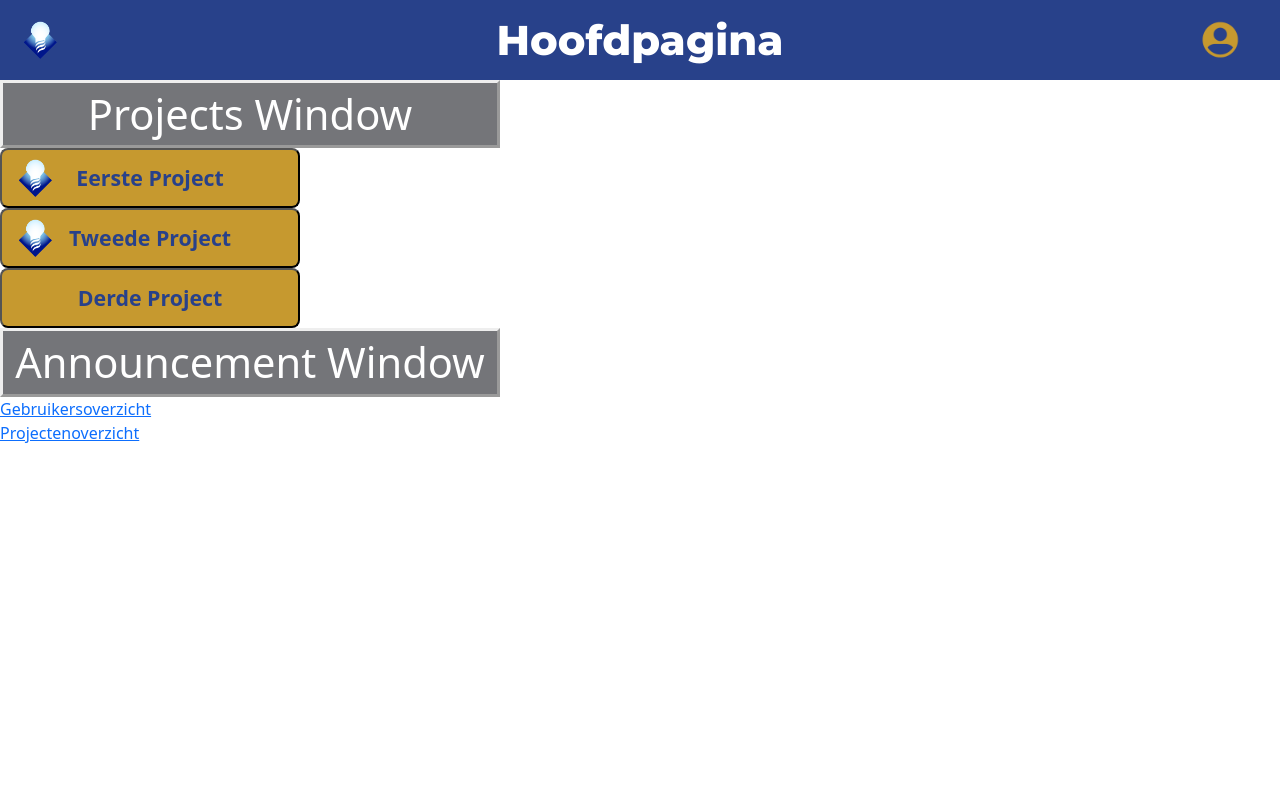
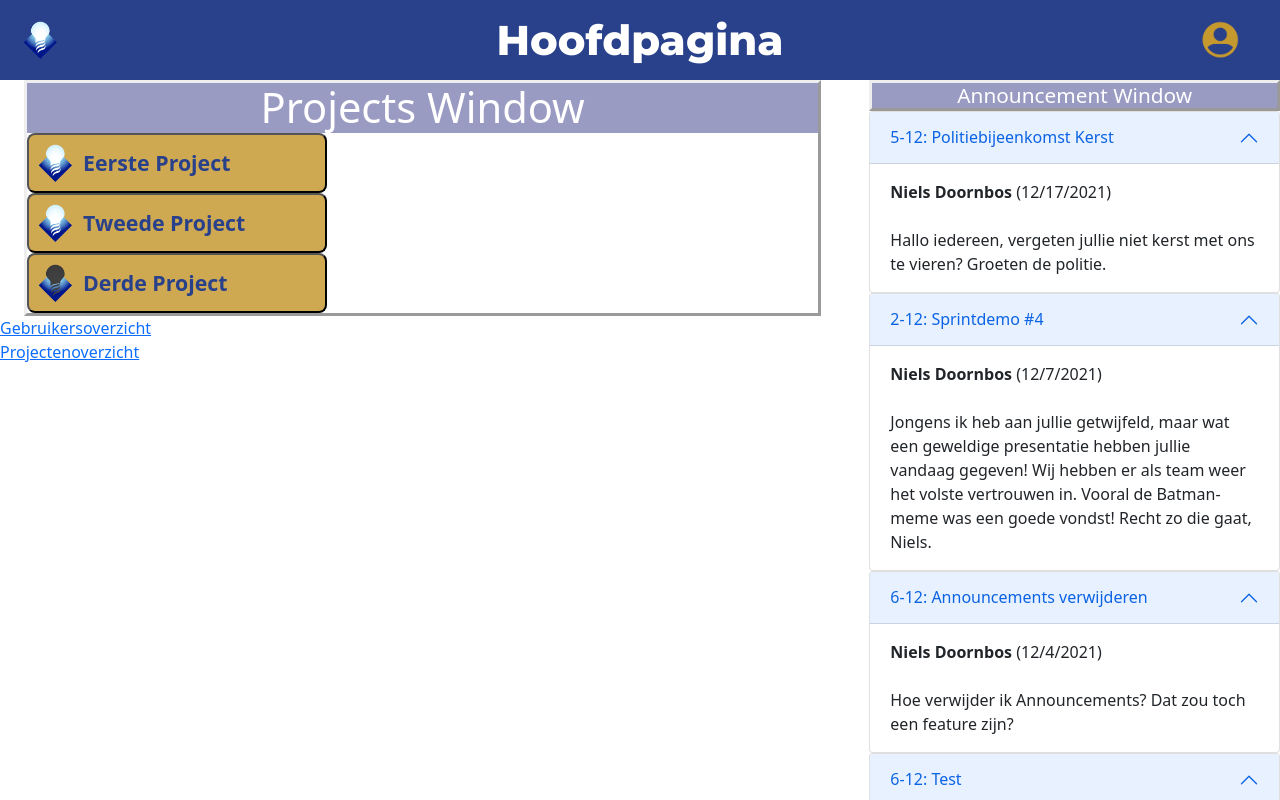
Before and after one commit to Hayo1706/Innovatiehuis-Intranet, a Vue app in the folder intranet-project/: page /home in a window 1280 px wide. Shown: the top 800 px of the page. Built offline with nearby package versions, Linux system fonts and the light colour scheme.

Commit message:
AnnouncementWindow v0.1, kleine toevoegingen

```diff
--- a/intranet-project/src/main.css
+++ b/intranet-project/src/main.css
@@ -11,6 +11,13 @@
     src: url(./fonts/AdelleSansEXT-Thin.ttf);
   }
 
-  body {
-    margin: 0;
-  }
+:root {
+  --blue1: #28418a;
+  --blue2: #515c99;
+  --blue3: #7579ac;
+  --blue4: #9a9bc2;
+  --gold1: #c6992f;
+  --gold2: #cfa852;
+  --gold3: #d9bb7b;
+  --gold4: #e4cfa2;
+}
--- a/intranet-project/src/pages/home/HomePage.vue
+++ b/intranet-project/src/pages/home/HomePage.vue
@@ -1,10 +1,14 @@
 <template>
-    <div>
-      <ProjectsWindow />
-      <AnnouncementWindow />
-      <router-link to="/manage/users" id="golden button">Gebruikersoverzicht</router-link>
-      <br>
-      <router-link to="/manage/projects" id="golden button">Projectenoverzicht</router-link>
+    <div class="row">
+      <div class= "col-8">
+        <ProjectsWindow />
+        <router-link to="/manage/users" id="golden button">Gebruikersoverzicht</router-link>
+        <br>
+        <router-link to="/manage/projects" id="golden button">Projectenoverzicht</router-link>
+      </div>
+      <div class= "col-4">
+        <AnnouncementWindow />
+      </div>
     </div>
 </template>
 
--- a/intranet-project/src/pages/manage/projects/ProjectsHeader.vue
+++ b/intranet-project/src/pages/manage/projects/ProjectsHeader.vue
@@ -27,7 +27,7 @@ export default {
   width: 100%;
   box-sizing: border-box;
   min-height: 10vh;
-  background-color: #28418a;
+  background-color: var(--blue1);
   border-top: white 2px solid;
   color: white;
   font-size: calc(1vw + 1vh);
--- a/intranet-project/src/pages/manage/users/UsersPage.vue
+++ b/intranet-project/src/pages/manage/users/UsersPage.vue
@@ -58,7 +58,7 @@ export default {
   width: 100%;
   box-sizing: border-box;
   min-height: 10vh;
-  background-color: #28418a;
+  background-color: var(--blue1);
   border: white 5px solid;
   margin-top: 1vh;
   color: white;
--- a/intranet-project/src/pages/project/FilesView.vue
+++ b/intranet-project/src/pages/project/FilesView.vue
@@ -35,7 +35,7 @@ export default {
 
 <style scoped>
 p {
-    background-color: #28418a;
+    background-color: var(--blue1);
 }
 .filesview {
   color: white;
--- a/intranet-project/src/pages/project/FoldersView.vue
+++ b/intranet-project/src/pages/project/FoldersView.vue
@@ -37,7 +37,7 @@ export default {
 
 <style scoped>
 p {
-    background-color: #28418a;
+    background-color: var(--blue1);
 }
 .folderview {
   color: white;
--- a/intranet-project/src/pages/user/PersonalDetails.vue
+++ b/intranet-project/src/pages/user/PersonalDetails.vue
@@ -25,7 +25,7 @@ p {
   width: 500px;
   margin: 0;
   text-align: center;
-  background-color: #747579;
+  background-color: var(--blue4);
   border-style: outset;
   }
 </style>
--- /dev/null
+++ b/intranet-project/src/shared_components/Announcement.vue
@@ -0,0 +1,61 @@
+<template>
+    <div class="accordion-item">
+        <h2 class="accordion-header" :id="'heading' + this.id">
+            <button class="accordion-button" type="button" data-bs-toggle="collapse" :data-bs-target="'#collapse' + this.id" aria-expanded="false" aria-controls="panelsStayOpen-collapseOne">
+                {{ this.date.getUTCDay() }}-{{ this.date.getUTCMonth()+1 }}: {{ this.title }}
+            </button>
+        </h2>
+        <div :id="'collapse' + this.id" class="accordion-collapse collapse show" :aria-labelledby="'heading' + this.id">
+            <div class="accordion-body">
+                <strong>{{ this.username }}</strong> ({{this.date.toLocaleDateString()}}) <br><br>
+                {{ this.content }}
+            </div>
+        </div>
+    </div>
+</template>
+
+<script>
+export default {
+  name: "Announcement",
+  props: {
+    id: {
+        type: Number,
+        required: true
+    },
+    date: {
+        type: Date,
+        required: true
+    },
+    userid: {
+        type: Number,
+        required: true
+    },
+    username: {
+        type: String,
+        required: true
+    },
+    title: {
+        type: String,
+        required: true
+    },
+    content: {
+        type: String,
+        required: true
+    },
+  },
+  data: function () {
+    return {
+
+    };
+  },
+}
+</script>
+
+<style scoped>
+#accordion-header {
+    background-color: blue;
+}
+#accordion-body {
+    background-color: blue;
+}
+</style>
--- a/intranet-project/src/shared_components/AnnouncementWindow.vue
+++ b/intranet-project/src/shared_components/AnnouncementWindow.vue
@@ -1,31 +1,53 @@
 <template>
-    <div>
-      <p>Announcement Window</p>
+  <div id="announcementDiv">
+    <h1 id="title">Announcement Window</h1>
+
+    <div class="accordion" v-for="announcement in announcements" :key="announcement.id">
+      <Announcement
+        v-bind:id="announcement.id"
+        v-bind:date="announcement.date"
+        v-bind:userid="announcement.userid"
+        v-bind:username="announcement.username"
+        v-bind:title="announcement.title"
+        v-bind:content="announcement.content"
+        v-on:reload="reload()"
+        />
     </div>
+  </div>
 </template>
 
 <script>
+import Announcement from "./Announcement.vue"
+
 export default {
+  components: { Announcement },
   name: "AnnouncementWindow",
   props: [
 
   ],
   data: function () {
-    return {};
+    return { announcements: [
+      {id:5, date:new Date('December 17, 2021 13:24:00'), userid:1, username:"Niels Doornbos", title:"Politiebijeenkomst Kerst", content:"Hallo iedereen, vergeten jullie niet kerst met ons te vieren?\n\nGroeten de politie."},
+      {id:4, date:new Date('December 07, 2021 15:14:00'), userid:1, username:"Niels Doornbos", title:"Sprintdemo #4", content:"Jongens ik heb aan jullie getwijfeld, maar wat een geweldige presentatie hebben jullie vandaag gegeven! Wij hebben er als team weer het volste vertrouwen in. Vooral de Batman-meme was een goede vondst!\n\nRecht zo die gaat,\nNiels."},
+      {id:3, date:new Date('December 04, 2021 10:52:00'), userid:1, username:"Niels Doornbos", title:"Announcements verwijderen", content:"Hoe verwijder ik Announcements? Dat zou toch een feature zijn?"},
+      {id:2, date:new Date('December 04, 2021 10:37:00'), userid:1, username:"Niels Doornbos", title:"Test", content:"Test test 123."},
+      {id:1, date:new Date('December 04, 2021 10:37:00'), userid:69, username:"1337haxx0r", title:"Ik ben een hacker", content:"Haha mooi systeempje hoor jongens, lekker secure. :)"}
+      ]};
   },
 }
 </script>
 
 
 <style scoped>
-p {
+#title {
   color: white;
-  font-size: calc(2vw + 2vh);
-  height: 100%;
-  width: 500px;
+  font-size: calc(1vw + 1vh);
   margin: 0;
   text-align: center;
-  background-color: #747579;
+  background-color: var(--blue4);
   border-style: outset;
   }
+#announcementDiv {
+
+}
 </style>
--- a/intranet-project/src/shared_components/AppHeader.vue
+++ b/intranet-project/src/shared_components/AppHeader.vue
@@ -2,12 +2,13 @@
   <header>
     <p id="header_title_text">
       <img
+        @click="logoClick()"
         src=".\..\assets\images\logo\square.png"
         style="position: absolute; left: 20px"
       />
       {{ header_title }}
       <img
-        @click="onClick()"
+        @click="userClick()"
         src=".\..\assets\images\profile_icon.png"
         style="position: absolute; right: 20px"
       />
@@ -23,7 +24,10 @@ export default {
     return {};
   },
   methods: {
-    onClick() {
+    logoClick() {
+      this.$router.push("/home");
+    },
+    userClick() {
       this.$router.push("/user/1");
     },
   },
@@ -40,7 +44,7 @@ img {
 header {
   width: 100%;
   height: 10vh;
-  background-color: #28418a;
+  background-color: var(--blue1);
 }
 #header_title_text {
   color: white;
--- a/intranet-project/src/shared_components/ProjectButton.vue
+++ b/intranet-project/src/shared_components/ProjectButton.vue
@@ -3,7 +3,10 @@
     <img
       v-if="recentUpdate"
       src=".\..\assets\images\logo\square.png"
-      style="position: absolute; left: 15px"
+    />
+    <img
+      v-if="!recentUpdate"
+      src=".\..\assets\images\logo\square_dark.png"
     />
     {{ this.projectName }}
   </button>
@@ -29,20 +32,18 @@ export default {
 #project-button {
   font-size: 16pt;
   font-weight: bold;
-  background-color: #c6992f;
-  color: #28418a;
+  background-color: var(--gold2);
+  color: var(--blue1);
   width: 300px;
   height: 60px;
   border-style: outset;
-  text-align: center;
-  justify-content: center;
   align-items: center;
   display: flex;
   border-radius: 8px;
 }
 img {
   height: 5vh;
-  padding-right: 20px;
+  padding-right: 8px;
   cursor: pointer;
 }
 </style>
--- a/intranet-project/src/shared_components/ProjectsWindow.vue
+++ b/intranet-project/src/shared_components/ProjectsWindow.vue
@@ -1,6 +1,7 @@
 <template>
-    <div>
-      <p>Projects Window</p>
+  <div class="container">
+    <div id=window>
+      <h1 id=title>Projects Window</h1>
         <ProjectButton v-for="project of projects" :key="project.id"
           v-bind:projectId="project.id"
           v-bind:projectName="project.name"
@@ -8,6 +9,7 @@
           v-on:reload="reload()"
         />
     </div>
+  </div>
 </template>
 
 <script>
@@ -31,14 +33,14 @@ export default {
 
 
 <style scoped>
-p {
+#window {
+    border-style: outset;
+}
+#title {
   color: white;
   font-size: calc(2vw + 2vh);
-  height: 100%;
-  width: 500px;
   margin: 0;
   text-align: center;
-  background-color: #747579;
-  border-style: outset;
+  background-color: var(--blue4);
   }
 </style>
```
Also changed, not shown: intranet-project/src/assets/images/logo/square_dark.png (added), 1 other file (tests, documents, lock files or other folders).
